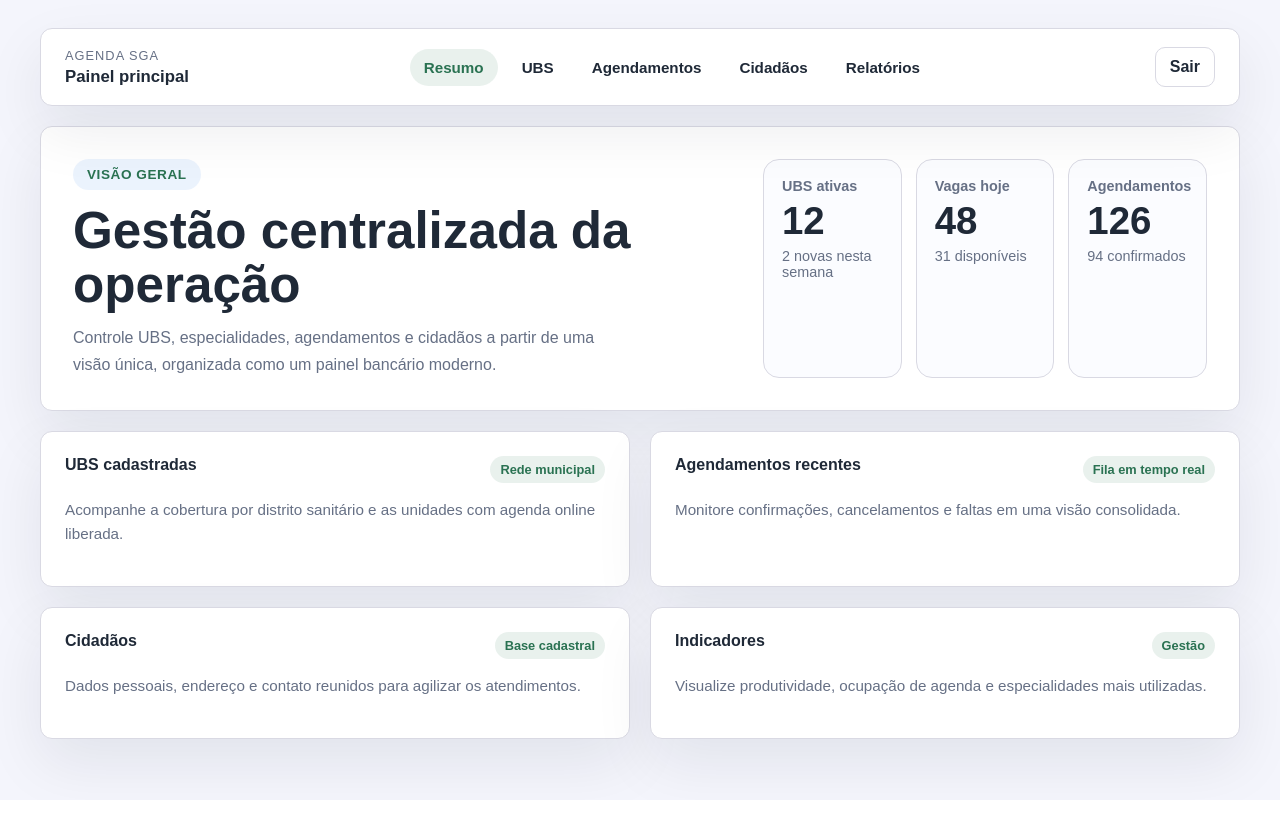
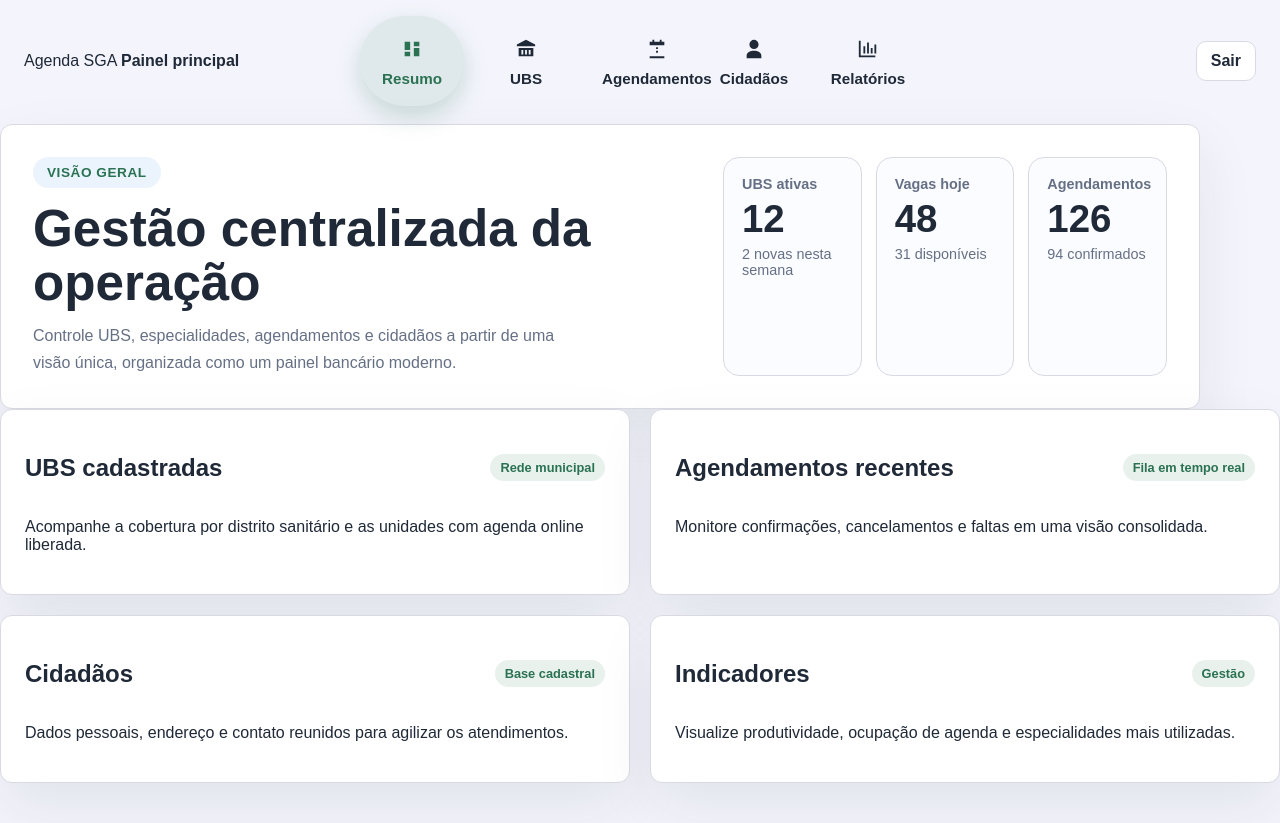
Before and after one commit to pierrecbrito/agenda-sga, a Django app: page /home/ in a window 1280 px wide. Before the commit the page ends 800 px from the top, so only its background shows below. Run offline with Django 5.2, Linux system fonts and the light colour scheme; the visitor is signed in with stand-in values (Sample User, id 1).

Commit message:
feat: add toast feedback and dashboard menu icons

```diff
--- a/apps/core/templates/core/home.html
+++ b/apps/core/templates/core/home.html
@@ -6,21 +6,48 @@
 
 {% block content %}
   <section class="dashboard-shell">
-    <header class="dashboard-topbar panel panel--dashboard-topbar">
+    <header class="dashboard-topbar">
+      <div class="dashboard-topbar__inner">
         <div class="dashboard-brand">
           <span class="dashboard-brand__label">Agenda SGA</span>
           <strong class="dashboard-brand__title">Painel principal</strong>
         </div>
 
         <nav class="dashboard-menu" aria-label="Menu principal">
-        <a class="dashboard-menu__link dashboard-menu__link--active" href="#resumo">Resumo</a>
-        <a class="dashboard-menu__link" href="#ubs">UBS</a>
-        <a class="dashboard-menu__link" href="#agendamentos">Agendamentos</a>
-        <a class="dashboard-menu__link" href="#cidadaos">Cidadãos</a>
-        <a class="dashboard-menu__link" href="#relatorios">Relatórios</a>
+          <a class="dashboard-menu__link dashboard-menu__link--active" href="#resumo">
+            <span class="dashboard-menu__icon" aria-hidden="true">
+              <svg viewBox="0 0 24 24"><path d="M4 13h6V4H4zm10 7h6V11h-6zM4 20h6v-5H4zm10 0h6v-5h-6zM14 4v5h6V4z"></path></svg>
+            </span>
+            <span class="dashboard-menu__text">Resumo</span>
+          </a>
+          <a class="dashboard-menu__link" href="#ubs">
+            <span class="dashboard-menu__icon" aria-hidden="true">
+              <svg viewBox="0 0 24 24"><path d="M12 2 2 7v2h20V7zM4 11h16v9H4zm3 2v5h2v-5zm4 0v5h2v-5zm4 0v5h2v-5z"></path></svg>
+            </span>
+            <span class="dashboard-menu__text">UBS</span>
+          </a>
+          <a class="dashboard-menu__link" href="#agendamentos">
+            <span class="dashboard-menu__icon" aria-hidden="true">
+              <svg viewBox="0 0 24 24"><path d="M7 2h2v2h6V2h2v2h3v18H4V4h3zm13 6H4v12h16zm-9 2h2v2h-2zm0 4h2v2h-2z"></path></svg>
+            </span>
+            <span class="dashboard-menu__text">Agendamentos</span>
+          </a>
+          <a class="dashboard-menu__link" href="#cidadaos">
+            <span class="dashboard-menu__icon" aria-hidden="true">
+              <svg viewBox="0 0 24 24"><path d="M12 12a5 5 0 1 0-5-5 5 5 0 0 0 5 5zm0 2c-4.4 0-8 2.2-8 5v3h16v-3c0-2.8-3.6-5-8-5z"></path></svg>
+            </span>
+            <span class="dashboard-menu__text">Cidadãos</span>
+          </a>
+          <a class="dashboard-menu__link" href="#relatorios">
+            <span class="dashboard-menu__icon" aria-hidden="true">
+              <svg viewBox="0 0 24 24"><path d="M4 19h16v2H2V3h2zm3-2h2V9H7zm4 0h2V5h-2zm4 0h2v-6h-2zm4 0h2V7h-2z"></path></svg>
+            </span>
+            <span class="dashboard-menu__text">Relatórios</span>
+          </a>
         </nav>
 
         <a class="dashboard-topbar__action" href="{% url 'logout' %}">Sair</a>
+      </div>
     </header>
 
     <section class="dashboard-hero panel panel--dashboard-hero" id="resumo">
--- a/apps/core/urls.py
+++ b/apps/core/urls.py
@@ -1,15 +1,9 @@
-from django.contrib.auth.views import LoginView, LogoutView
 from django.urls import path
 
-from .forms import CpfAuthenticationForm
-from .views import home
+from .views import CpfLoginView, CpfLogoutView, home
 
 urlpatterns = [
-    path(
-        "",
-        LoginView.as_view(template_name="registration/login.html", authentication_form=CpfAuthenticationForm),
-        name="login",
-    ),
+    path("", CpfLoginView.as_view(), name="login"),
     path("home/", home, name="home"),
-    path("sair/", LogoutView.as_view(next_page="login"), name="logout"),
+    path("sair/", CpfLogoutView.as_view(), name="logout"),
 ]
--- a/apps/core/views.py
+++ b/apps/core/views.py
@@ -1,5 +1,32 @@
+from django.contrib import messages
 from django.contrib.auth.decorators import login_required
+from django.contrib.auth.views import LoginView, LogoutView
+from django.urls import reverse_lazy
 from django.shortcuts import render
+
+from .forms import CpfAuthenticationForm
+
+
+class CpfLoginView(LoginView):
+    template_name = "registration/login.html"
+    authentication_form = CpfAuthenticationForm
+
+    def form_valid(self, form):
+        messages.success(self.request, "Login realizado com sucesso.")
+        return super().form_valid(form)
+
+    def form_invalid(self, form):
+        messages.error(self.request, "CPF ou senha inválidos.")
+        return super().form_invalid(form)
+
+
+class CpfLogoutView(LogoutView):
+    next_page = reverse_lazy("login")
+
+    def dispatch(self, request, *args, **kwargs):
+        if request.user.is_authenticated:
+            messages.info(request, "Você saiu do sistema.")
+        return super().dispatch(request, *args, **kwargs)
 
 
 @login_required
--- a/static/assets/css/main.css
+++ b/static/assets/css/main.css
@@ -36,7 +36,7 @@
 .page-shell--dashboard {
   display: block;
   place-items: initial;
-  padding: 28px 32px 40px;
+  padding: 0 0 40px;
 }
 
 .panel {
@@ -50,15 +50,6 @@
 
 .panel--wide {
   width: min(100%, 860px);
-}
-
-.panel--dashboard-topbar {
-  width: min(100%, 1200px);
-  padding: 18px 24px;
-  display: grid;
-  grid-template-columns: auto 1fr auto;
-  align-items: center;
-  gap: 20px;
 }
 
 .panel--dashboard-hero {
@@ -95,67 +86,190 @@
 }
 
 .feature-grid {
+    padding: 20px 24px 0;
   display: grid;
   grid-template-columns: repeat(auto-fit, minmax(180px, 1fr));
   gap: 16px;
-  margin-top: 28px;
+    width: 100%;
+    background: rgba(244, 245, 252, 0.88);
+    backdrop-filter: blur(18px);
+    border-bottom: 1px solid rgba(217, 217, 227, 0.9);
+    box-shadow: 0 10px 30px rgba(15, 23, 42, 0.04);
   }
 
-.feature-card {
-  background: #fbfcff;
-  border: 1px solid var(--surface-border);
-  border-radius: 16px;
-  padding: 18px;
-}
-
-.feature-card__title {
-  margin: 0 0 8px;
-  font-size: 1rem;
-}
-
-.feature-card__text {
-  color: var(--muted);
-  font-size: 0.95rem;
-  line-height: 1.6;
-}
-
-.dashboard-shell {
-  width: min(100%, 1200px);
+  .dashboard-topbar__inner {
+    width: min(100%, 1360px);
     margin: 0 auto;
+    padding: 16px 24px 18px;
     display: grid;
+    grid-template-columns: 1fr auto 1fr;
+    align-items: center;
     gap: 20px;
   }
 
-.dashboard-topbar {
-  position: sticky;
-  top: 20px;
-  z-index: 10;
+  .dashboard-topbar__action {
+    justify-self: end;
+    text-decoration: none;
+    color: var(--text);
+    font-weight: 700;
+    padding: 10px 14px;
+    border-radius: 10px;
+    border: 1px solid var(--surface-border);
+    background: #fff;
   }
 
-.dashboard-brand {
-  display: grid;
-  gap: 4px;
-}
-
-.dashboard-brand__label {
-  font-size: 0.8rem;
-  letter-spacing: 0.08em;
-  text-transform: uppercase;
-  color: var(--muted);
-}
-
-.dashboard-brand__title {
-  font-size: 1.05rem;
+  .dashboard-topbar__action:hover {
+    border-color: var(--primary);
+    color: var(--primary);
   }
 
   .dashboard-menu {
     display: flex;
     justify-content: center;
-  align-items: center;
+    align-items: stretch;
     gap: 10px;
     flex-wrap: wrap;
   }
 
+  .dashboard-menu__link {
+    width: 104px;
+    min-height: 90px;
+    color: var(--text);
+    text-decoration: none;
+    font-weight: 700;
+    font-size: 0.9rem;
+    padding: 12px 10px 10px;
+    border-radius: 18px;
+    display: grid;
+    justify-items: center;
+    align-content: center;
+    gap: 8px;
+    text-align: center;
+    transition: transform 0.2s ease, background-color 0.2s ease, color 0.2s ease;
+  }
+
+  .dashboard-menu__link:hover {
+    transform: translateY(-1px);
+  }
+
+  .dashboard-menu__icon {
+    width: 28px;
+    height: 28px;
+    display: grid;
+    place-items: center;
+  }
+
+  .dashboard-menu__icon svg {
+    width: 22px;
+    height: 22px;
+    fill: currentColor;
+  }
+
+  .dashboard-menu__text {
+    line-height: 1.1;
+  }
+
+  .dashboard-menu__link:hover,
+  .dashboard-menu__link--active {
+    background: var(--primary);
+    color: #fff;
+    box-shadow: 0 10px 24px rgba(42, 114, 82, 0.22);
+  }
+
+  .toast-stack {
+    position: fixed;
+    left: 50%;
+    bottom: 22px;
+    transform: translateX(-50%);
+    z-index: 50;
+    display: grid;
+    gap: 10px;
+    width: min(100%, 420px);
+    padding: 0 16px;
+    pointer-events: none;
+  }
+
+  .toast {
+    display: flex;
+    align-items: center;
+    gap: 12px;
+    min-height: 56px;
+    padding: 14px 18px;
+    border-radius: 999px;
+    border: 1px solid var(--surface-border);
+    background: rgba(255, 255, 255, 0.98);
+    box-shadow: 0 16px 40px rgba(15, 23, 42, 0.16);
+    animation: toast-bounce 3.4s ease-in-out infinite;
+    pointer-events: auto;
+  }
+
+  .toast__icon {
+    width: 32px;
+    height: 32px;
+    border-radius: 50%;
+    display: grid;
+    place-items: center;
+    flex: 0 0 32px;
+    color: var(--primary);
+    background: rgba(42, 114, 82, 0.12);
+  }
+
+  .toast__icon svg {
+    width: 18px;
+    height: 18px;
+    fill: currentColor;
+  }
+
+  .toast__text {
+    color: var(--text);
+    font-size: 0.95rem;
+    line-height: 1.4;
+  }
+
+  .toast--success {
+    border-color: rgba(42, 114, 82, 0.22);
+  }
+
+  .toast--success .toast__icon {
+    color: #2A7252;
+    background: rgba(42, 114, 82, 0.12);
+  }
+
+  .toast--error {
+    border-color: rgba(180, 35, 24, 0.24);
+  }
+
+  .toast--error .toast__icon {
+    color: #b42318;
+    background: rgba(180, 35, 24, 0.12);
+  }
+
+  .toast--info {
+    border-color: rgba(0, 99, 223, 0.22);
+  }
+
+  .toast--info .toast__icon {
+    color: #0063df;
+    background: rgba(0, 99, 223, 0.12);
+  }
+
+  .toast--warning {
+    border-color: rgba(175, 88, 0, 0.22);
+  }
+
+  .toast--warning .toast__icon {
+    color: #af5800;
+    background: rgba(175, 88, 0, 0.12);
+  }
+
+  @keyframes toast-bounce {
+    0%, 100% {
+      transform: translateY(0);
+    }
+    50% {
+      transform: translateY(-6px);
+    }
+  }
 .dashboard-menu__link {
   color: var(--text);
   text-decoration: none;
--- a/templates/base.html
+++ b/templates/base.html
@@ -11,6 +11,26 @@
     <main class="page-shell {% block shell_class %}{% endblock %}">
       {% block content %}{% endblock %}
     </main>
+    <section class="toast-stack" aria-live="polite" aria-atomic="true">
+      {% if messages %}
+        {% for message in messages %}
+          <article class="toast toast--{{ message.tags|default:'info' }}">
+            <span class="toast__icon" aria-hidden="true">
+              {% if message.tags == 'success' %}
+                <svg viewBox="0 0 24 24" role="img" focusable="false"><path d="M9 16.2 4.8 12l-1.6 1.6L9 19.4 21 7.4 19.4 5.8z"></path></svg>
+              {% elif message.tags == 'error' %}
+                <svg viewBox="0 0 24 24" role="img" focusable="false"><path d="M12 2a10 10 0 1 0 10 10A10 10 0 0 0 12 2zm1 15h-2v-2h2zm0-4h-2V7h2z"></path></svg>
+              {% elif message.tags == 'warning' %}
+                <svg viewBox="0 0 24 24" role="img" focusable="false"><path d="M1 21h22L12 2 1 21zm11-3h-2v-2h2zm0-4h-2v-4h2z"></path></svg>
+              {% else %}
+                <svg viewBox="0 0 24 24" role="img" focusable="false"><path d="M11 7h2V5h-2zm0 4h2v8h-2zm1-9a10 10 0 1 0 10 10A10 10 0 0 0 12 2z"></path></svg>
+              {% endif %}
+            </span>
+            <span class="toast__text">{{ message }}</span>
+          </article>
+        {% endfor %}
+      {% endif %}
+    </section>
     <script src="{% static 'assets/js/cpf-mask.js' %}" defer></script>
     {% block scripts %}{% endblock %}
   </body>
--- a/templates/registration/login.html
+++ b/templates/registration/login.html
@@ -6,10 +6,6 @@
   <section class="login-card">
     <h1 class="login-title">Entrar</h1>
     <p class="login-text">Acesse o sistema para gerenciar UBS, cidadãos e agendamentos.</p>
-
-    {% if form.errors %}
-      <p class="form-error">CPF ou senha inválidos.</p>
-    {% endif %}
 
     <form method="post" action="{% url 'login' %}">
       {% csrf_token %}
```
Also changed, not shown: apps/core/backends.py (+13 -2 lines). Lines whose indentation alone changed are shown as unchanged.
